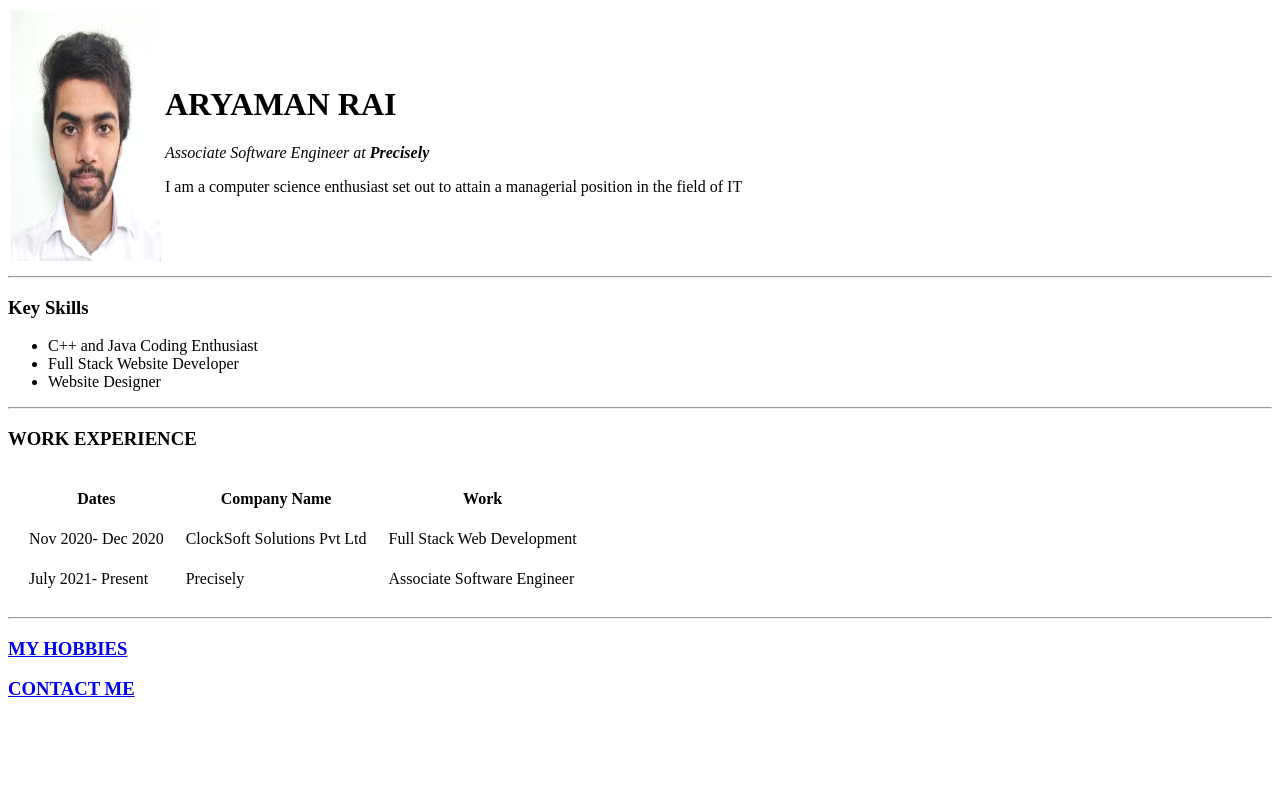
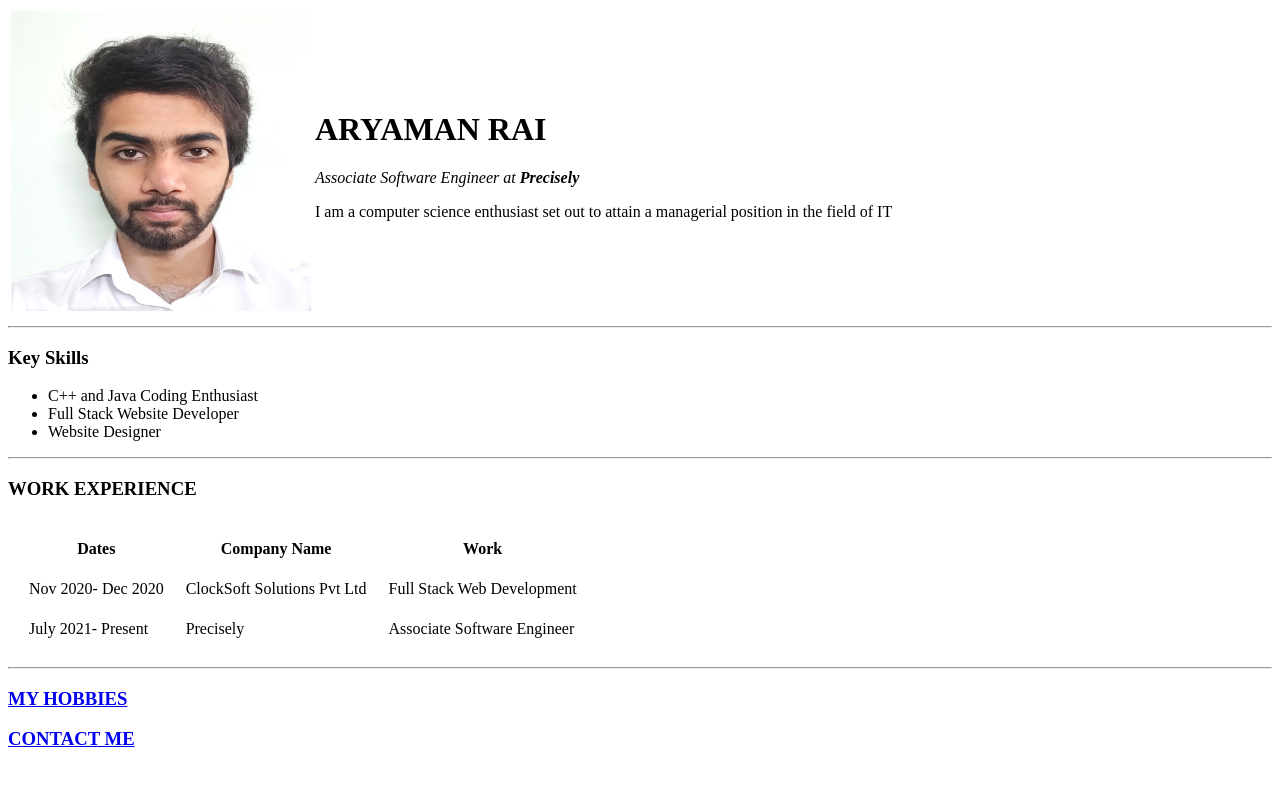
Before and after one commit to Aryaman291/CV, a plain HTML site: page index.html in a window 1280 px wide. Drawn offline with Linux system fonts and the light colour scheme.

Commit message:
Update index.html

```diff
--- a/index.html
+++ b/index.html
@@ -9,7 +9,7 @@
 <body>
   <table>
     <tr>
-      <td><img src="Aryaman.jpg" div="" height="250px" width="150px" alt="Aryaman's profile picture"></td>
+      <td><img src="Aryaman.jpg" div="" height="300px" width="300px" alt="Aryaman's profile picture"></td>
       <td><h1>ARYAMAN RAI</h1>
       <p><em>Associate Software Engineer at <strong>Precisely</strong></em></p>
       <p>I am a computer science enthusiast set out to attain a managerial position in the field of IT</p></td>
```
